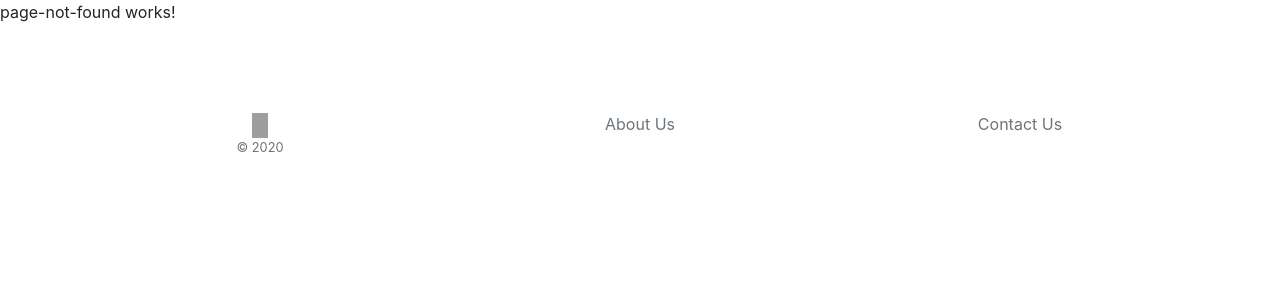
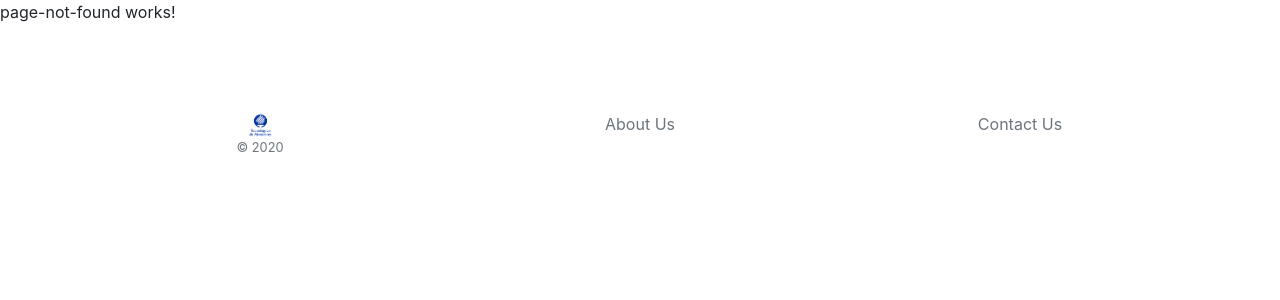
Before and after one commit to luisrevilla20/SoftwareDesign-Architecture, an Angular app in the folder tec-inscripciones/: page /Home in a window 1280 px wide. Shown: the top 300 px of the page. Built offline with nearby package versions, Linux system fonts and the light colour scheme; grey boxes are pictures that could not be loaded.

Commit message:
Image changes

```diff
--- a/tec-inscripciones/src/app/main_components/foot/foot.component.scss
+++ b/tec-inscripciones/src/app/main_components/foot/foot.component.scss
@@ -1,4 +1,4 @@
-$img-fw:16px;
+$img-fw:25px;
 $img-fh:25px;
 
 .footerlogo{
--- a/tec-inscripciones/src/app/modules/login/components/log-in/log-in.component.scss
+++ b/tec-inscripciones/src/app/modules/login/components/log-in/log-in.component.scss
@@ -2,7 +2,7 @@
 $body-pad: 40px;
 $letra: Helvetica;
 $img-bw: 200px;
-$img-bh: 100px;
+$img-bh: 200px;
 $sign-w: 100%;
 $sign-w-max: 330px;
 $sign-p: 15px;
--- a/tec-inscripciones/src/app/modules/user/components/nav/nav.component.scss
+++ b/tec-inscripciones/src/app/modules/user/components/nav/nav.component.scss
@@ -1,3 +1,8 @@
 .nav-link {
     font-size: 20px;
   }
+
+.navlogo {
+  width: 45px;
+  height: 45px;
+}
```
Also changed, not shown: tec-inscripciones/src/assets/img/logo.png (added), tec-inscripciones/src/assets/img/logo2.png (added).
